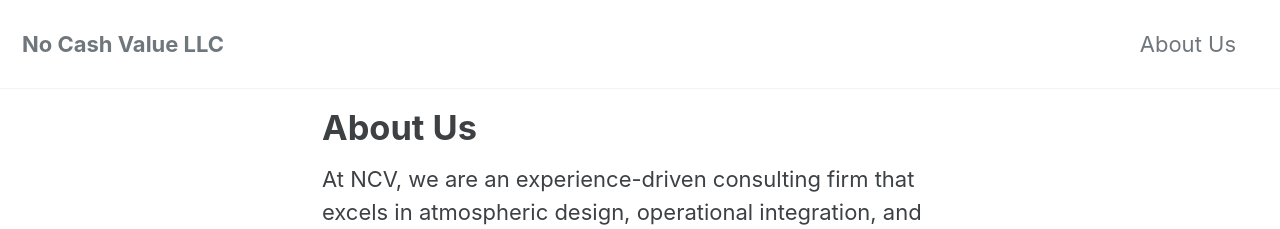
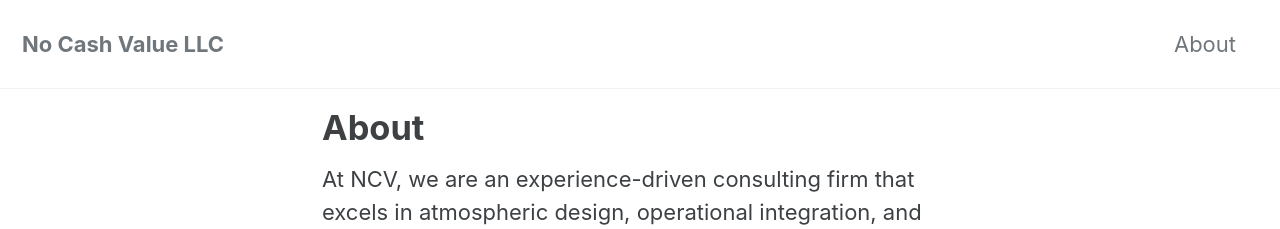
Before and after one commit to cdigitaldetroit/NCVLLC, a Jekyll site: the page built from _pages/about.md, in a window 1280 px wide. Shown: the top 229 px of the page. Built offline with Jekyll 4.4.1, drawn with Linux system fonts in a browser that asks for light colours; cached includes are drawn as plain includes.

Commit message:
Removed "us"

```diff
--- a/_data/navigation.yml
+++ b/_data/navigation.yml
@@ -2,7 +2,7 @@
 main:
   # - title: "Quick-Start Guide"
   #   url: https://mmistakes.github.io/minimal-mistakes/docs/quick-start-guide/
-  - title: "About Us"
+  - title: "About"
     url: https://ncvllc.com/about/
   # - title: "Sample Posts"
   #   url: /year-archive/
--- a/_pages/about.md
+++ b/_pages/about.md
@@ -1,6 +1,6 @@
 ---
 permalink: /about/
-title: "About Us"
+title: "About"
 excerpt: "At NCV, we are an experience-driven consulting firm that excels in atmospheric design, operational integration, and asset management, all within the exciting realms of amusement arcades and mixed-use entertainment venues."
 classes:
   - dark-theme
```
